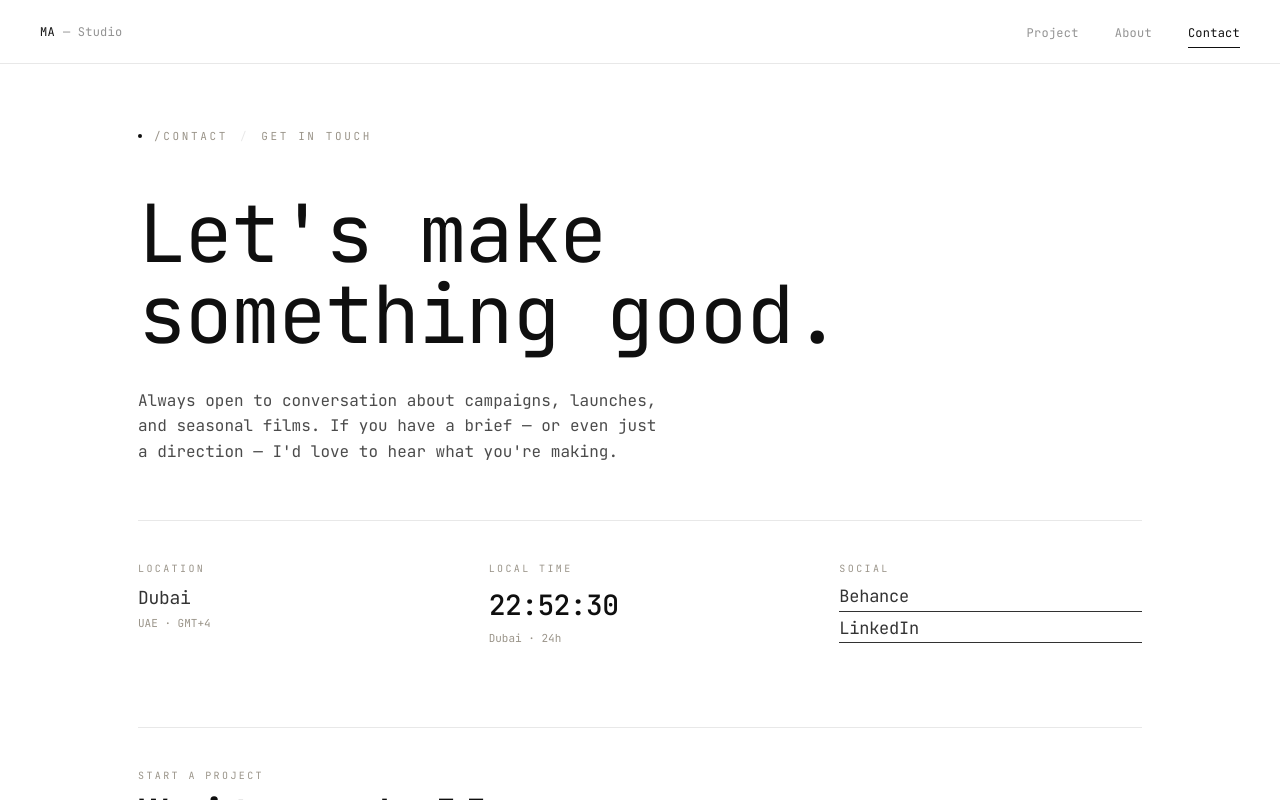
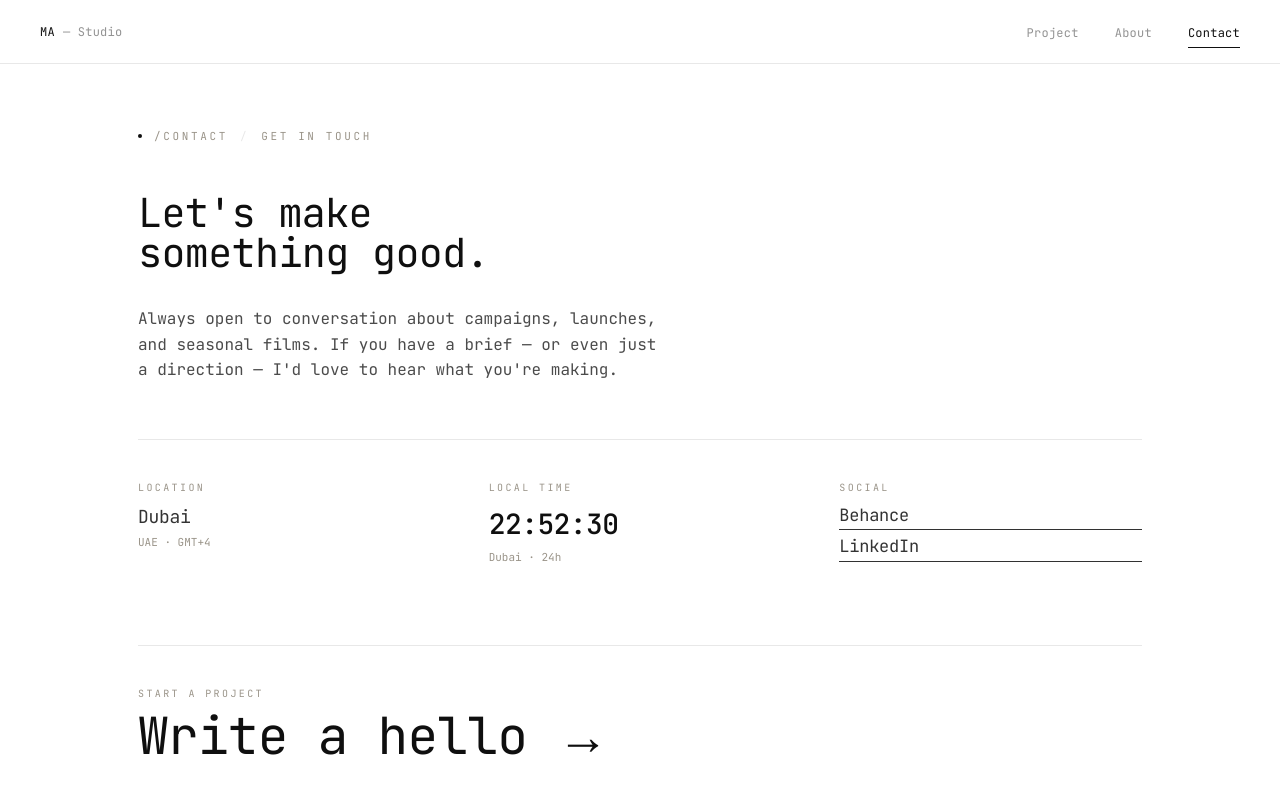
Before and after one commit to themorshedalam/themorshedportfolio, a Next.js app: page / in a window 1280 px wide. Both pictures are taken after a click on the button "Contact". Built offline with nearby package versions, Linux system fonts and the light colour scheme.

Commit message:
Contact heading 2x smaller

```diff
--- a/src/components/portfolio/contact-view.tsx
+++ b/src/components/portfolio/contact-view.tsx
@@ -44,7 +44,7 @@ export function ContactView() {
           initial={{ opacity: 0, y: 18 }}
           animate={{ opacity: 1, y: 0 }}
           transition={{ delay: 0.05, duration: 0.7, ease: [0.16, 1, 0.3, 1] }}
-          className="font-serif-display text-balance text-[clamp(2.5rem,7vw,5rem)] leading-[1.02] text-foreground"
+          className="font-serif-display text-balance text-[clamp(1.25rem,3.5vw,2.5rem)] leading-[1.02] text-foreground"
         >
           Let&apos;s make
           <br />
```
